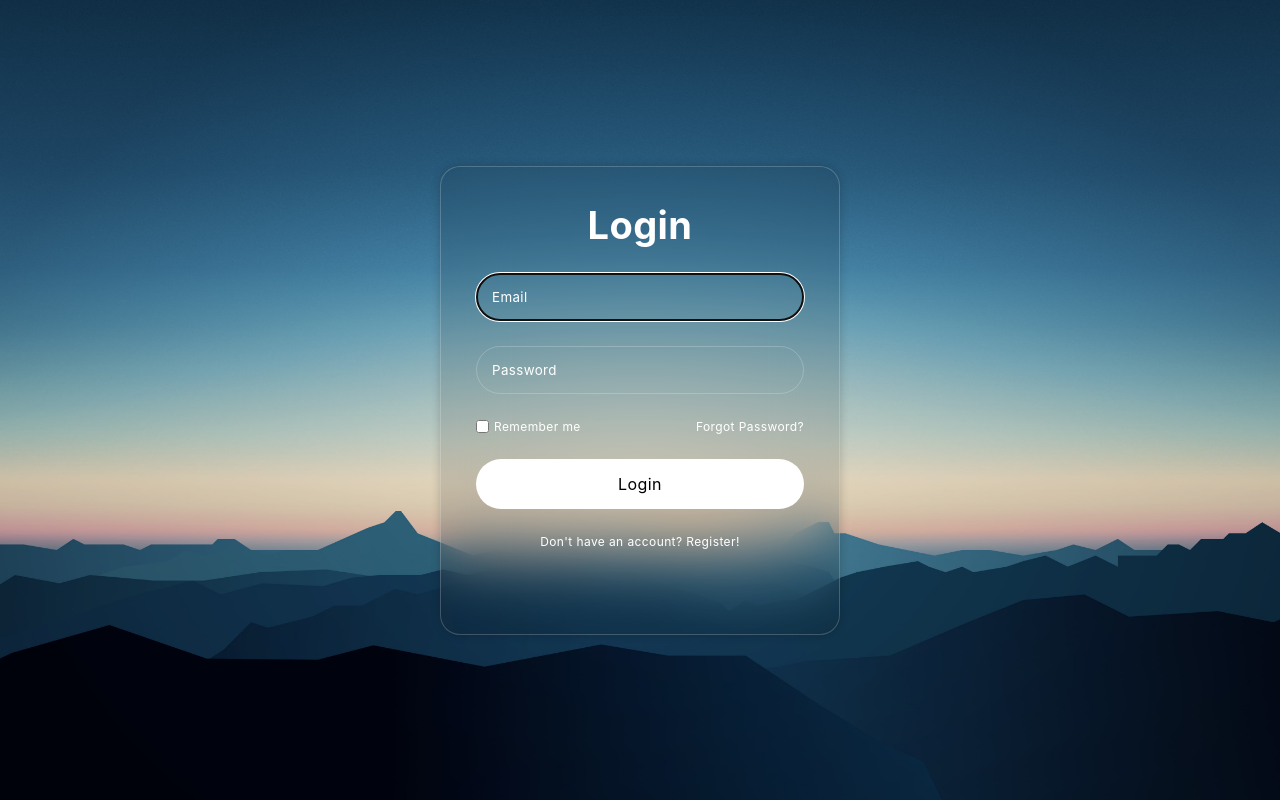
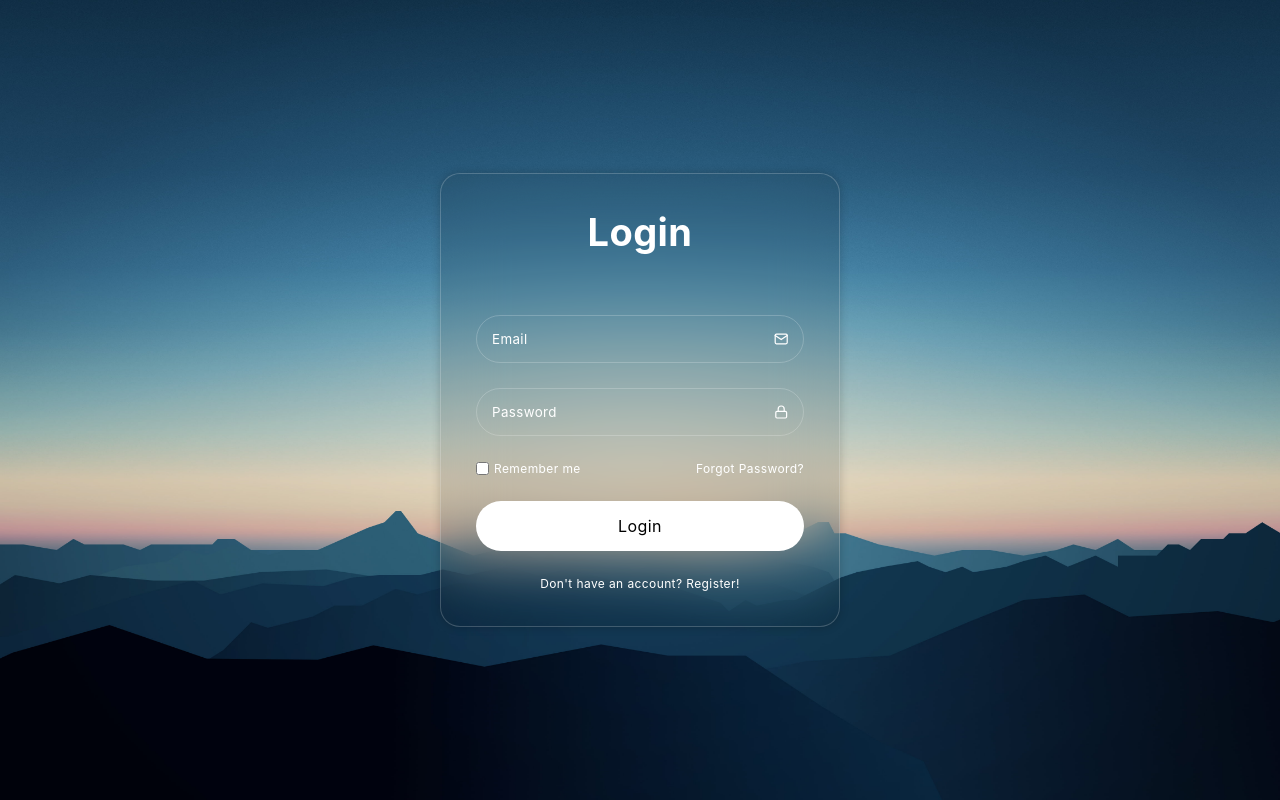
Before and after one commit to andreydolyaa/endpoint-management, a React (Vite) app in the folder client/: page /login in a window 1280 px wide. Built offline with nearby package versions, Linux system fonts and the light colour scheme; no server answers.

Commit message:
add router and navigation

```diff
--- a/client/package.json
+++ b/client/package.json
@@ -12,13 +12,14 @@
   "dependencies": {
     "axios": "^1.6.2",
     "dotenv": "^16.3.1",
-    "jwt-decode": "^4.0.0",
     "less": "^4.2.0",
     "less-loader": "^11.1.3",
     "moment": "^2.29.4",
     "react": "^18.2.0",
     "react-dom": "^18.2.0",
+    "react-icons": "^4.12.0",
     "react-redux": "^8.1.3",
+    "react-router-dom": "^6.20.0",
     "redux": "^4.2.1",
     "redux-thunk": "^2.4.2"
   },
--- a/client/src/App.jsx
+++ b/client/src/App.jsx
@@ -2,12 +2,27 @@ import { Provider } from "react-redux";
 import store from "./redux/store";
 import Login from "./pages/Login/Login";
 import Signup from "./pages/Signup/Signup";
+import { Routes, Route } from "react-router-dom";
+import Layout from "./components/Layout";
+import Home from "./pages/Home/Home";
+import Unauthorized from "./pages/Unauthorized/Unauthorized";
+import Missing from "./pages/Missing/Missing";
 
 function App() {
   return (
     <Provider store={store}>
-      {/* <Signup /> */}
-      <Login />
+      <Routes path="/" element={<Layout />}>
+        {/* public routes */}
+        <Route path="login" element={<Login />} />
+        <Route path="signup" element={<Signup />} />
+        <Route path="unauthorized" element={<Unauthorized />} />
+
+        {/* protected routes */}
+        <Route path="/" element={<Home />} />
+
+        {/* wrong path */}
+        <Route path="*" element={<Missing />} />
+      </Routes>
     </Provider>
   );
 }
--- /dev/null
+++ b/client/src/components/Layout.jsx
@@ -0,0 +1,11 @@
+import { Outlet } from "react-router-dom";
+
+function Layout() {
+  return (
+    <div className="App">
+      <Outlet />
+    </div>
+  );
+}
+
+export default Layout;
--- a/client/src/main.jsx
+++ b/client/src/main.jsx
@@ -3,11 +3,16 @@ import ReactDOM from "react-dom/client";
 import App from "./App.jsx";
 import "./index.less";
 import { AuthProvider } from "./context/AuthProvider.jsx";
+import { BrowserRouter, Routes, Route } from "react-router-dom";
 
 ReactDOM.createRoot(document.getElementById("root")).render(
   <React.StrictMode>
-    <AuthProvider>
-      <App />
-    </AuthProvider>
+    <BrowserRouter>
+      <AuthProvider>
+        <Routes>
+          <Route path="/*" element={<App />} />
+        </Routes>
+      </AuthProvider>
+    </BrowserRouter>
   </React.StrictMode>
 );
--- /dev/null
+++ b/client/src/pages/Home/Home.jsx
@@ -0,0 +1,5 @@
+function Home() {
+  return <div>Home</div>;
+}
+
+export default Home;
--- a/client/src/pages/Login/Login.jsx
+++ b/client/src/pages/Login/Login.jsx
@@ -2,6 +2,7 @@ import { useRef, useState, useEffect, useContext } from "react";
 import { useDispatch, useSelector } from "react-redux";
 import { login, clearError } from "../../redux/user/userActions";
 import AuthContext from "../../context/AuthProvider";
+import { FiMail, FiLock, FiAlertCircle } from "react-icons/fi";
 
 function Login() {
   const dispatch = useDispatch();
@@ -43,7 +44,16 @@ function Login() {
     <div className="auth">
       <div className="wrapper">
         <h1>Login</h1>
+        <div className="error">
+            {error && (
+              <div className="animate">
+                <FiAlertCircle className="icon" />
+                {error}
+              </div>
+            )}
+          </div>
         <form onSubmit={submitLoginForm}>
+          <div className="input-wrapper">
             <input
               type="email"
               name="email"
@@ -53,6 +63,9 @@ function Login() {
               value={credentials?.email}
               onChange={handleCredentials}
             />
+            <FiMail className="icon" />
+          </div>
+          <div className="input-wrapper">
             <input
               type="password"
               name="password"
@@ -61,6 +74,8 @@ function Login() {
               value={credentials?.password}
               onChange={handleCredentials}
             />
+            <FiLock className="icon" />
+          </div>
           <div className="info">
             <div className="remember">
               <input type="checkbox" className="remember-input" />
@@ -70,9 +85,6 @@ function Login() {
           </div>
           <button className="text-3xl">Login</button>
           <div className="no-account">Don't have an account? Register!</div>
-          <div className="error">
-            {error && <div className="animate">{error}</div>}
-          </div>
         </form>
       </div>
     </div>
--- /dev/null
+++ b/client/src/pages/Missing/Missing.jsx
@@ -0,0 +1,5 @@
+function Missing() {
+  return <div>Missing</div>;
+}
+
+export default Missing;
--- /dev/null
+++ b/client/src/pages/Unauthorized/Unauthorized.jsx
@@ -0,0 +1,5 @@
+function Unauthorized() {
+  return <div>Unauthorized</div>;
+}
+
+export default Unauthorized;
--- a/client/src/styles/auth.less
+++ b/client/src/styles/auth.less
@@ -8,6 +8,7 @@
   align-items: center;
   justify-content: center;
   flex-direction: column;
+  color: #fff;
   .wrapper {
     text-align: center;
     width: 100%;
@@ -21,39 +22,50 @@
     animation: appear 0.5s ease-in-out 1;
     h1 {
       font-size: 38px;
-      margin: 0 0 25px 0;
-
-      color: #fff;
     }
     form {
       display: flex;
       flex-direction: column;
       font-size: 12px;
+      .input-wrapper {
+        display: flex;
+        align-items: center;
+        justify-content: space-between;
+        border: 1px solid rgba(255, 255, 255, 0.2);
+        margin: 0 0 25px 0;
+        border-radius: 25px;
+        .icon {
+          height: 16px;
+          width: 16px;
+          margin: 0 15px 0 0;
+        }
+        input {
+          background-color: transparent;
+          padding: 15px;
+          width: 100%;
+          border: none;
+          outline: none;
+          color: #fff;
+        }
+        input::placeholder {
+          color: rgb(255, 255, 255);
+        }
+      }
       button {
         background-color: #fff;
         border: none;
         font-size: 16px;
         margin: 0 0 25px 0;
-      }
-      input {
-        margin: 0 0 25px 0;
-        border: 1px solid rgba(255, 255, 255, 0.2);
-        background-color: transparent;
-        color: white;
-      }
-      input::placeholder {
-        color: rgb(255, 255, 255);
-      }
-
-      input,
-      button {
+        transition: 0.3s;
         padding: 15px;
         border-radius: 25px;
         cursor: pointer;
       }
+      button:hover {
+        background-color: rgba(255, 255, 255, 0.7);
+      }
       .info {
         margin: 0 0 25px 0;
-        color: #ffffff;
         display: flex;
         justify-content: space-between;
         align-items: center;
@@ -64,20 +76,24 @@
           display: flex;
         }
       }
-      .no-account {
-        color: white;
     }
     .error {
       display: flex;
       flex-direction: column;
       align-items: center;
-        justify-content: flex-end;
-        height: 50px;
+      justify-content: center;
+      height: 60px;
       font-size: 14px;
-        color: rgb(100, 19, 31);
+      color: rgb(162, 0, 0);
       font-weight: 500;
       .animate {
-          animation: appear .2s ease-in-out 1;
+        display: flex;
+        align-items: center;
+        animation: appear 0.2s ease-in-out 1;
+        .icon {
+          height: 16px;
+          width: 16px;
+          margin: 0 5px 0 0;
         }
       }
     }
```
Also changed, not shown: 1 other file (tests, documents, lock files or other folders). Lines whose indentation alone changed are shown as unchanged.
